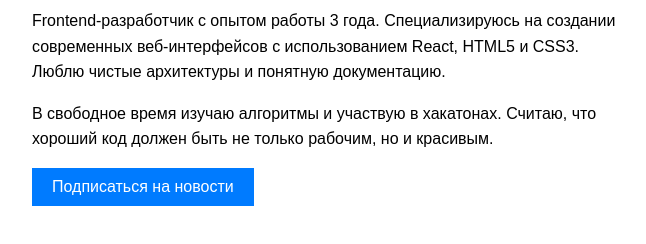
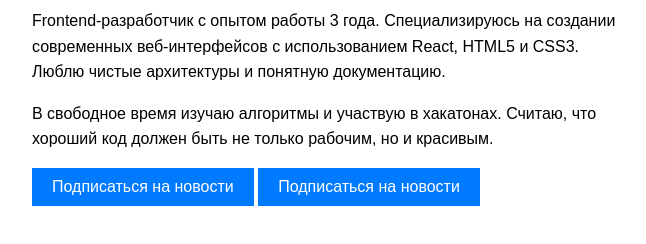
Before and after one commit to limbolkx/SalnikovISeleznev, a plain HTML site: page index.html in a window 1280 px wide. Shown: the part 146-390 px from the top of the page, without its empty margins (308-954 px from the left). Drawn offline with Linux system fonts and the light colour scheme.

Commit message:
Добавлена кнопка подписки на новости

```diff
--- a/index.html
+++ b/index.html
@@ -32,6 +32,7 @@
     <button class="subscribe-btn">Подписаться на новости</button>
 
     <!-- Сюда будем добавлять форму из пункта 4 -->
+    <button class="subscribe-btn">Подписаться на новости</button>
 
 </body>
 </html>
```
